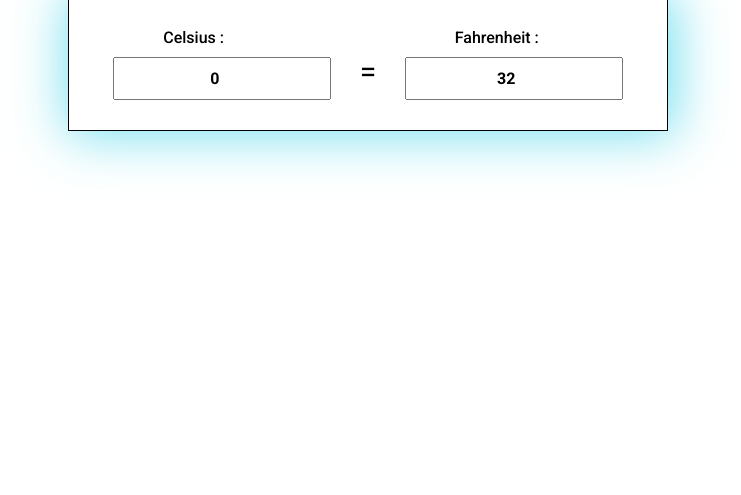
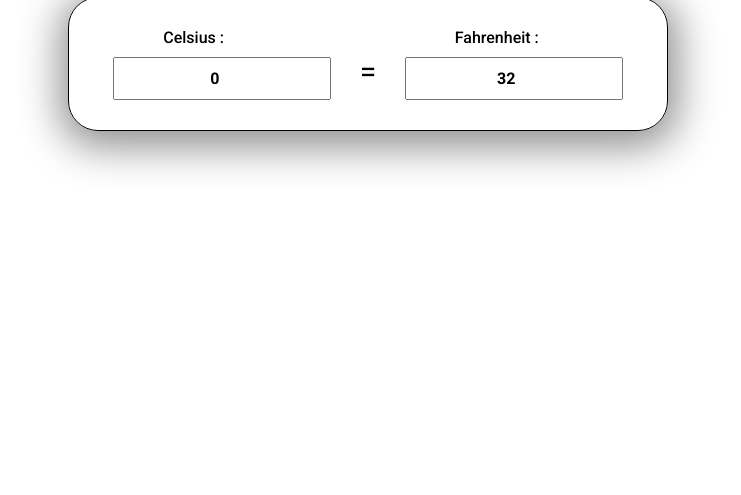
Before and after one commit to Tangilur-Rahman/temperature_converter, a plain HTML site: page index.html in a window 1280 px wide. Shown: the part 305-800 px from the top of the page, without its empty margins (272-1013 px from the left). Drawn offline with Linux system fonts and the light colour scheme; a web font is replaced by a local one.

Commit message:
Update index.html

```diff
--- a/index.html
+++ b/index.html
@@ -47,9 +47,10 @@
           display: flex;
           justify-content: space-around;
           align-items: center;
-          box-shadow: 3px 0px 53px 4px rgba(33,205,230,0.63);
-          -webkit-box-shadow: 3px 0px 53px 4px rgba(33,205,230,0.63);
-          -moz-box-shadow: 3px 0px 53px 4px rgba(33,205,230,0.63);
+          box-shadow: 1px 7px 40px 9px rgba(0,0,0,0.44);
+           -webkit-box-shadow: 1px 7px 40px 9px rgba(0,0,0,0.44);
+           -moz-box-shadow: 1px 7px 40px 9px rgba(0,0,0,0.44);
+          border-radius: 30px;
       }
       #equal{
           font-size: 30px;
```
